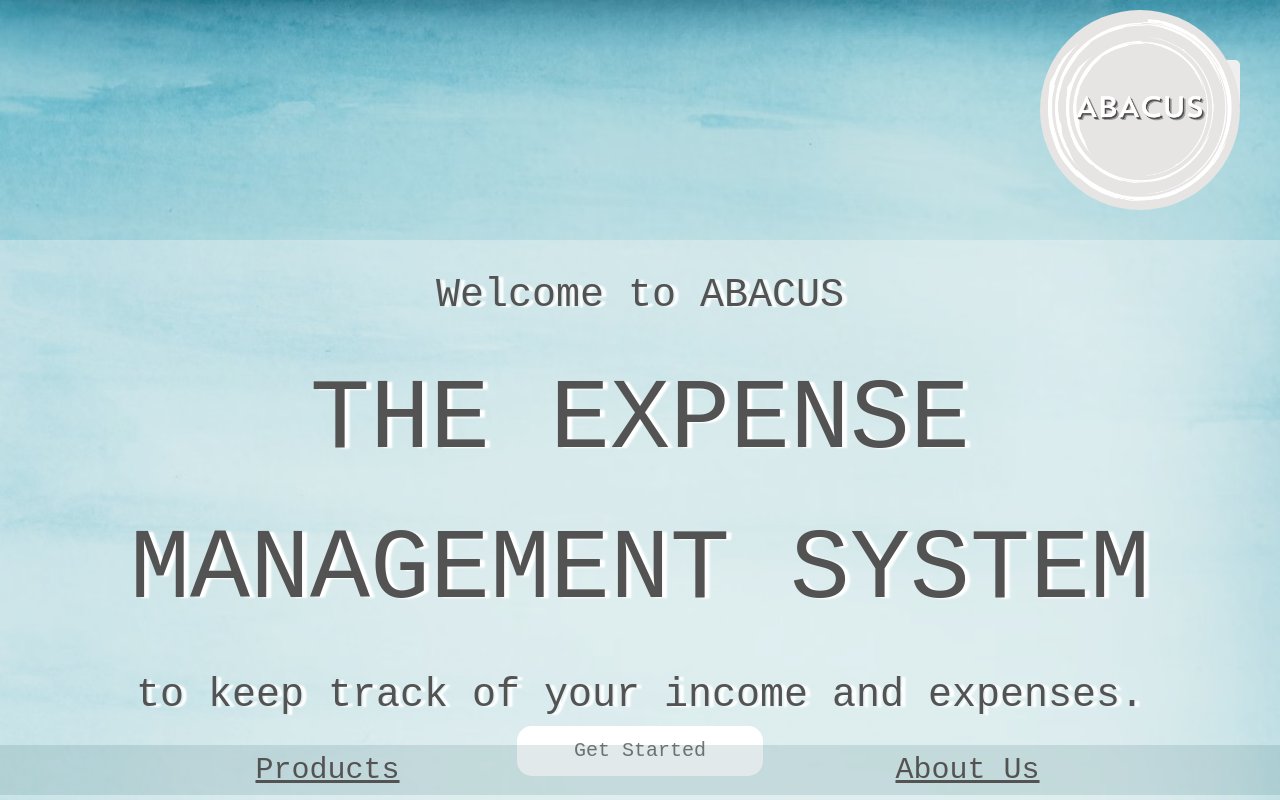
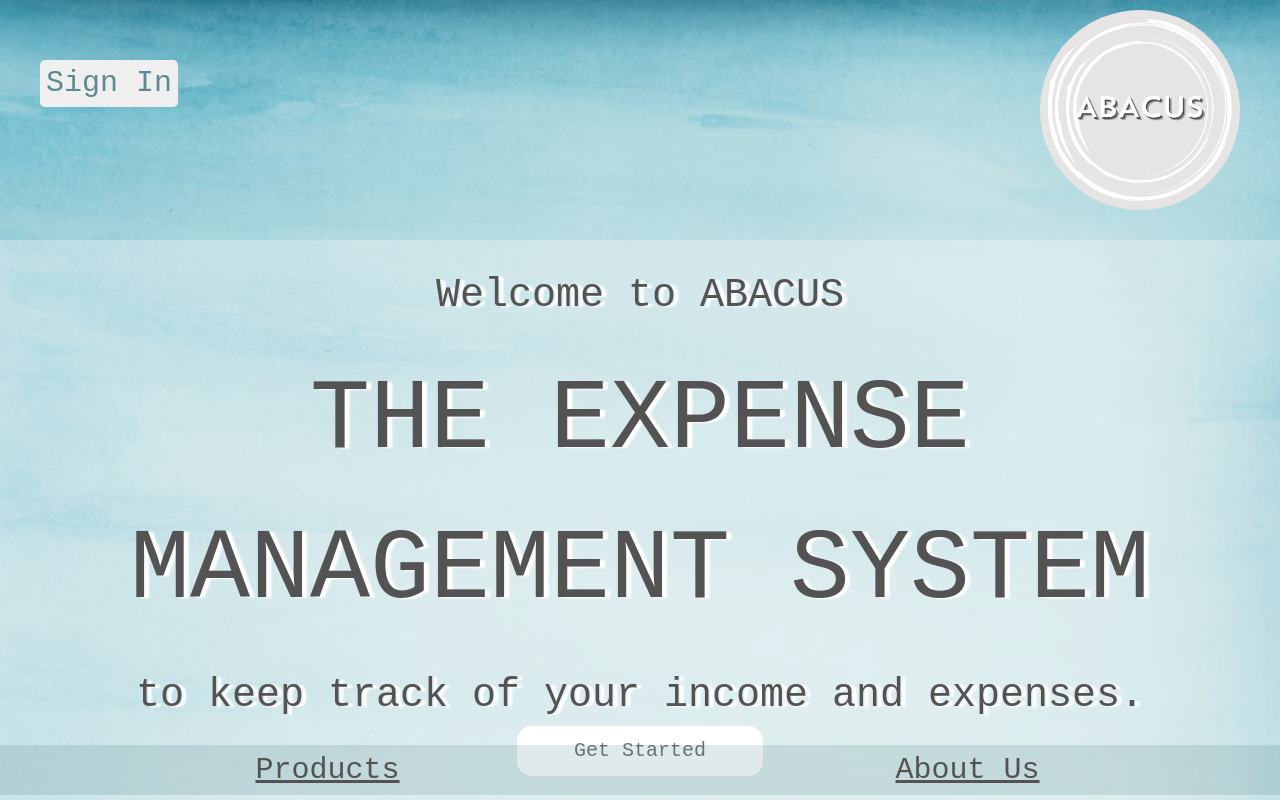
Before and after one commit to sorina3194/Expense-Tracker, a React (Create React App) app: page / in a window 1280 px wide. Built offline with nearby package versions, Linux system fonts and the light colour scheme; no server answers.

Commit message:
update sign-in button

```diff
--- a/src/components/navbar.css
+++ b/src/components/navbar.css
@@ -31,7 +31,7 @@ a {
 .sign-in-button {
   position: absolute;
   top: 60px;
-  right: 40px;
+  left: 40px;
     color: rgb(92, 138, 141);
   font-size: 30px;
   border: rgb(92, 138, 141);
```
